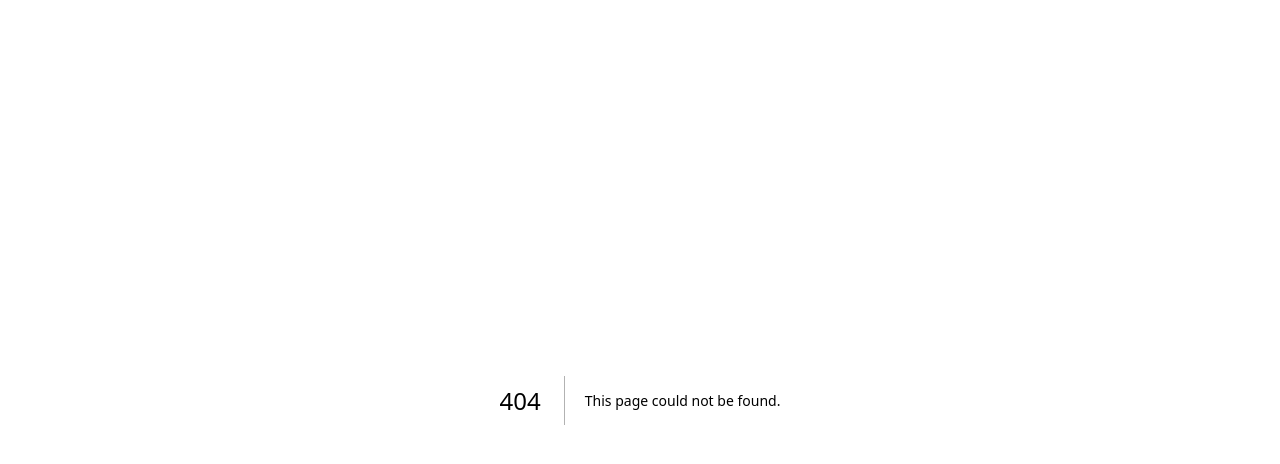
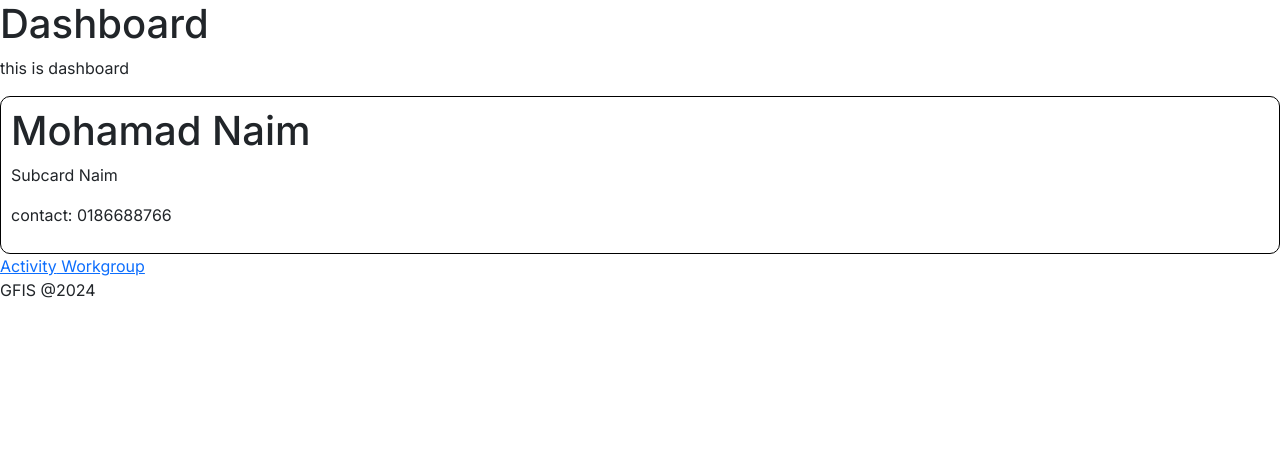
Before and after one commit to naimjasmi/learnNextjs, a Next.js app: page /dashboard in a window 1280 px wide. Before the commit this address had no page. Shown: the top 464 px of the page. Built offline with nearby package versions, Linux system fonts and the light colour scheme.

Commit message:
create basic component

```diff
--- a/package.json
+++ b/package.json
@@ -9,8 +9,9 @@
     "lint": "next lint"
   },
   "dependencies": {
+    "bootstrap": "^5.3.3",
+    "next": "14.1.3",
     "react": "^18",
-    "react-dom": "^18",
-    "next": "14.1.3"
+    "react-dom": "^18"
   }
 }
--- /dev/null
+++ b/src/app/components/footer.js
@@ -0,0 +1,5 @@
+export default function footer(){
+    return(
+        <div>GFIS @2024</div>
+    )
+}
--- /dev/null
+++ b/src/app/dashboard/page.js
@@ -0,0 +1,19 @@
+import UserCard from "./usercard"
+import Link from "next/link"
+import Footer from "../components/footer"
+export default function DashboardPage(){
+    return(
+        <div>
+            <h1>Dashboard</h1>
+            <p>this is dashboard</p>
+            <UserCard/>
+            <div>
+                <Link href="/activity" scroll={false}> Activity</Link>
+                <Link href="/workgroups" scroll={false}> Workgroup</Link>
+            </div>
+            <Footer/>
+
+        </div>
+
+    )
+}
--- /dev/null
+++ b/src/app/dashboard/usercard.js
@@ -0,0 +1,11 @@
+import styles from "./usercard.module.css"
+export default function UserCard(){
+    return(
+        <div className={styles.usercard}>
+            <h1>Mohamad Naim</h1>
+            <p>Subcard Naim</p>
+            <p>contact: 0186688766</p>
+
+        </div>
+    )
+}
--- /dev/null
+++ b/src/app/dashboard/usercard.module.css
@@ -0,0 +1,6 @@
+.usercard{
+    border: 1px solid #000;
+    border-radius: 10px;
+    padding:10px
+
+}
```
Also changed, not shown: src/app/activity/page.js (added, +11 -0 lines), src/app/components/BootstrapClient.js (added, +10 -0 lines), src/app/layout.js (+8 -2 lines), src/app/login/page.js (added, +36 -0 lines), src/app/workgroups/page.js (added, +27 -0 lines), 1 other file (tests, documents, lock files or other folders).
